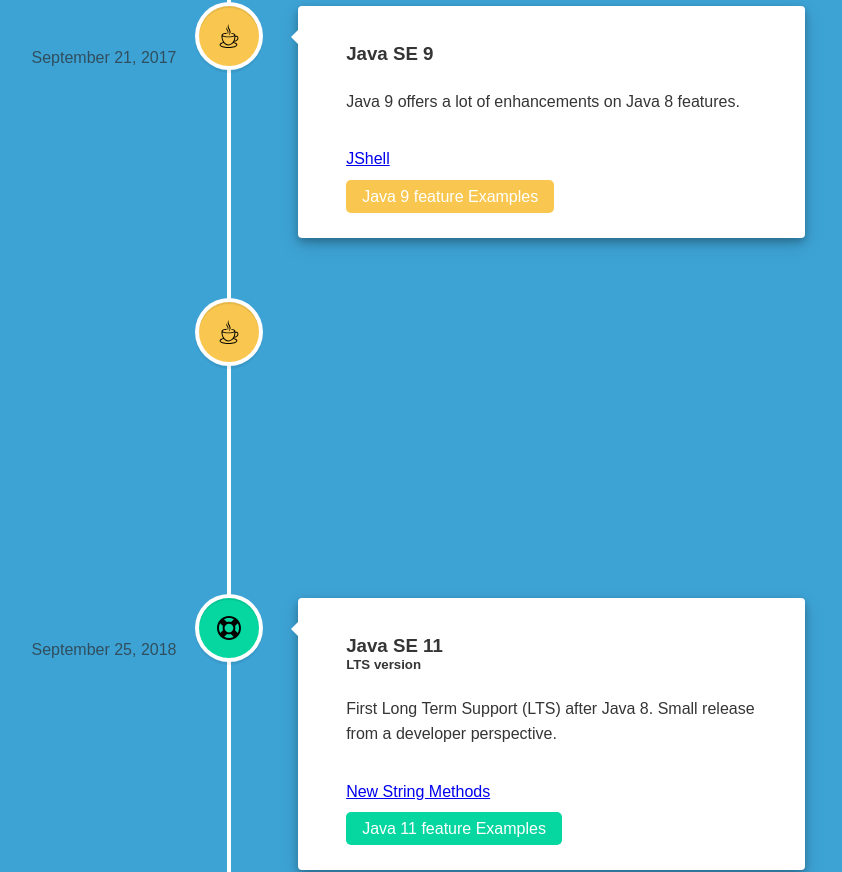
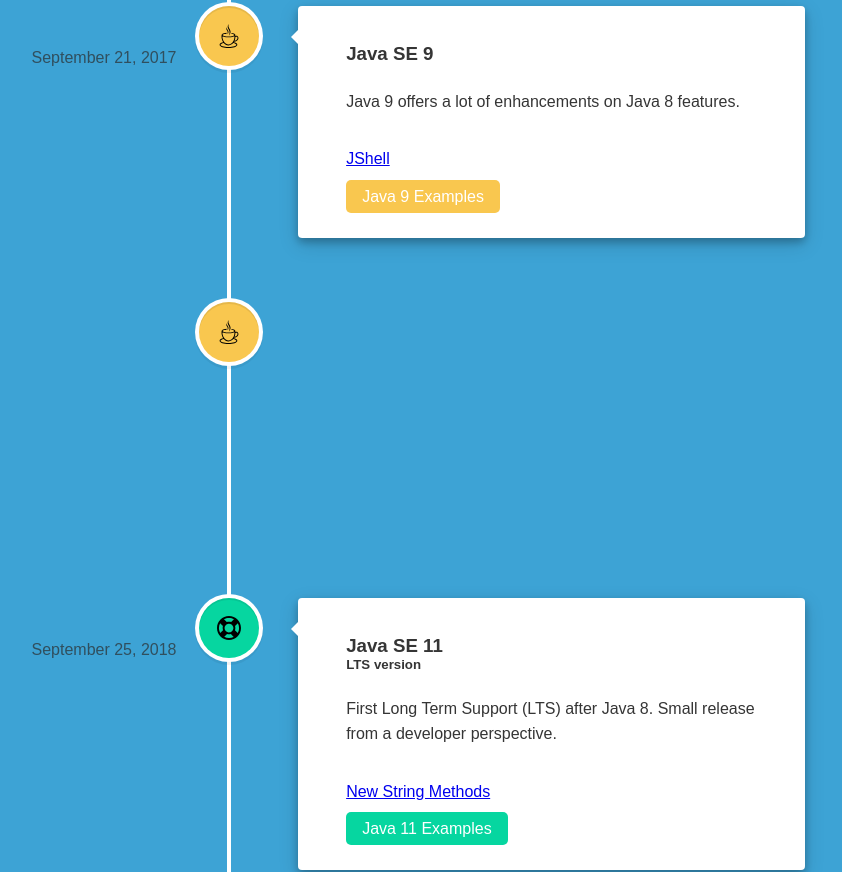
Before and after one commit to SpaghettiCodeJungle/java-version-and-feature, a React (Create React App) app: page / in a window 1280 px wide. Shown: the part 1676-2548 px from the top of the page, without its empty margins (411-1253 px from the left). Built offline with nearby package versions, Linux system fonts and the light colour scheme.

Commit message:
minor change to timeElement data

```diff
--- a/src/data/timelineElements.js
+++ b/src/data/timelineElements.js
@@ -9,7 +9,7 @@
           featureName: "Stream API",
           website: "https://spaghetticodejungle.com/java-8-streams-api"
         }],
-      buttonText: "Java 8 feature Examples",
+      buttonText: "Java 8 Examples",
       website: "https://github.com/stars/SpaghettiCodeJungle/lists/java-8",
       releaseDate: "March 18, 2014",
       icon: "lts",
@@ -26,7 +26,7 @@
                 website: "https://spaghetticodejungle.com/java-9-jshell/"
 
             }],
-        buttonText: "Java 9 feature Examples",
+        buttonText: "Java 9 Examples",
         website: "https://github.com/stars/SpaghettiCodeJungle/lists/java-9",
         releaseDate: "September 21, 2017",
         icon: "standard",
@@ -43,7 +43,7 @@
                 website: "https://spaghetticodejungle.com/java-10-var/"
 
             }],
-        buttonText: "Java 10 feature Examples",
+        buttonText: "Java 10 Examples",
         website: "https://github.com/stars/SpaghettiCodeJungle/lists/java-10",
         releaseDate: "March 20, 2018",
         icon: "standard",
@@ -60,7 +60,7 @@
                 website: "https://spaghetticodejungle.com/java-11-new-string-methods/"
 
             }],
-        buttonText: "Java 11 feature Examples",
+        buttonText: "Java 11 Examples",
         website: "https://github.com/stars/SpaghettiCodeJungle/lists/java-11",
         releaseDate: "September 25, 2018",
         icon: "lts",
@@ -77,7 +77,7 @@
                 website: "https://spaghetticodejungle.com/java-12-teeing-collector/"
 
             }],
-        buttonText: "Java 12 feature Examples",
+        buttonText: "Java 12 Examples",
         website: "https://github.com/stars/SpaghettiCodeJungle/lists/java-12",
         releaseDate: "March 19, 2019",
         icon: "standard",
@@ -94,7 +94,7 @@
                 website: ""
 
             }],
-        buttonText: "Java 13 feature Examples",
+        buttonText: "Java 13 Examples",
         website: "https://github.com/SpaghettiCodeJungle",
         releaseDate: "September 17, 2019",
         icon: "standard",
@@ -111,7 +111,7 @@
                 website: ""
 
             }],
-        buttonText: "Java 14 feature Examples",
+        buttonText: "Java 14 Examples",
         website: "https://github.com/SpaghettiCodeJungle",
         releaseDate: "March 17, 2020",
         icon: "standard",
@@ -128,7 +128,7 @@
                 website: ""
 
             }],
-        buttonText: "Java 15 feature Examples",
+        buttonText: "Java 15 Examples",
         website: "https://github.com/SpaghettiCodeJungle",
         releaseDate: "September 15, 2020",
         icon: "standard",
@@ -145,7 +145,7 @@
                 website: ""
 
             }],
-        buttonText: "Java 16 feature Examples",
+        buttonText: "Java 16 Examples",
         website: "https://github.com/SpaghettiCodeJungle",
         releaseDate: "March 16, 2021",
         icon: "standard",
@@ -162,7 +162,7 @@
                 website: ""
 
             }],
-        buttonText: "Java 17 feature Examples",
+        buttonText: "Java 17 Examples",
         website: "https://github.com/SpaghettiCodeJungle",
         releaseDate: "September 14, 2021",
         icon: "lts",
```
